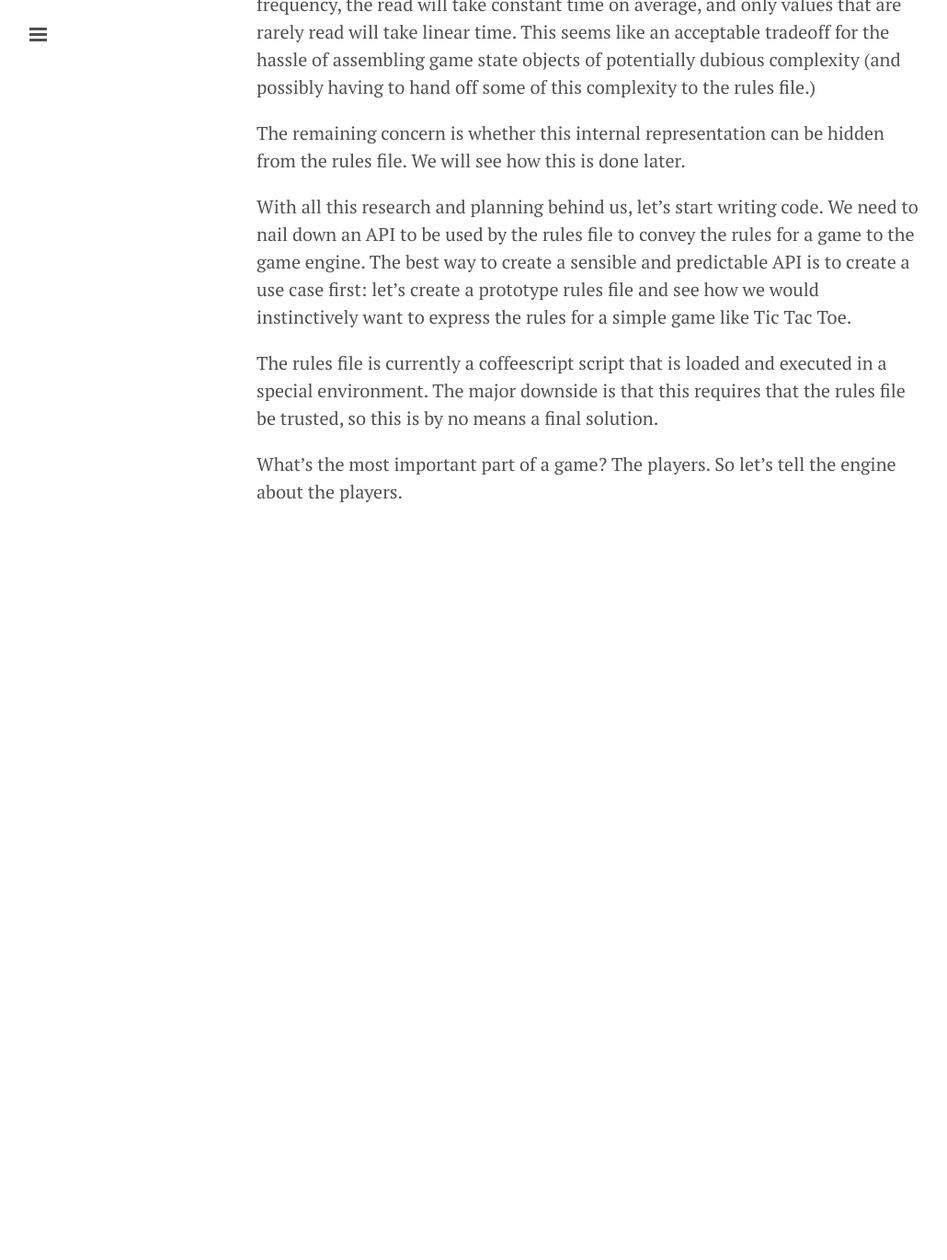
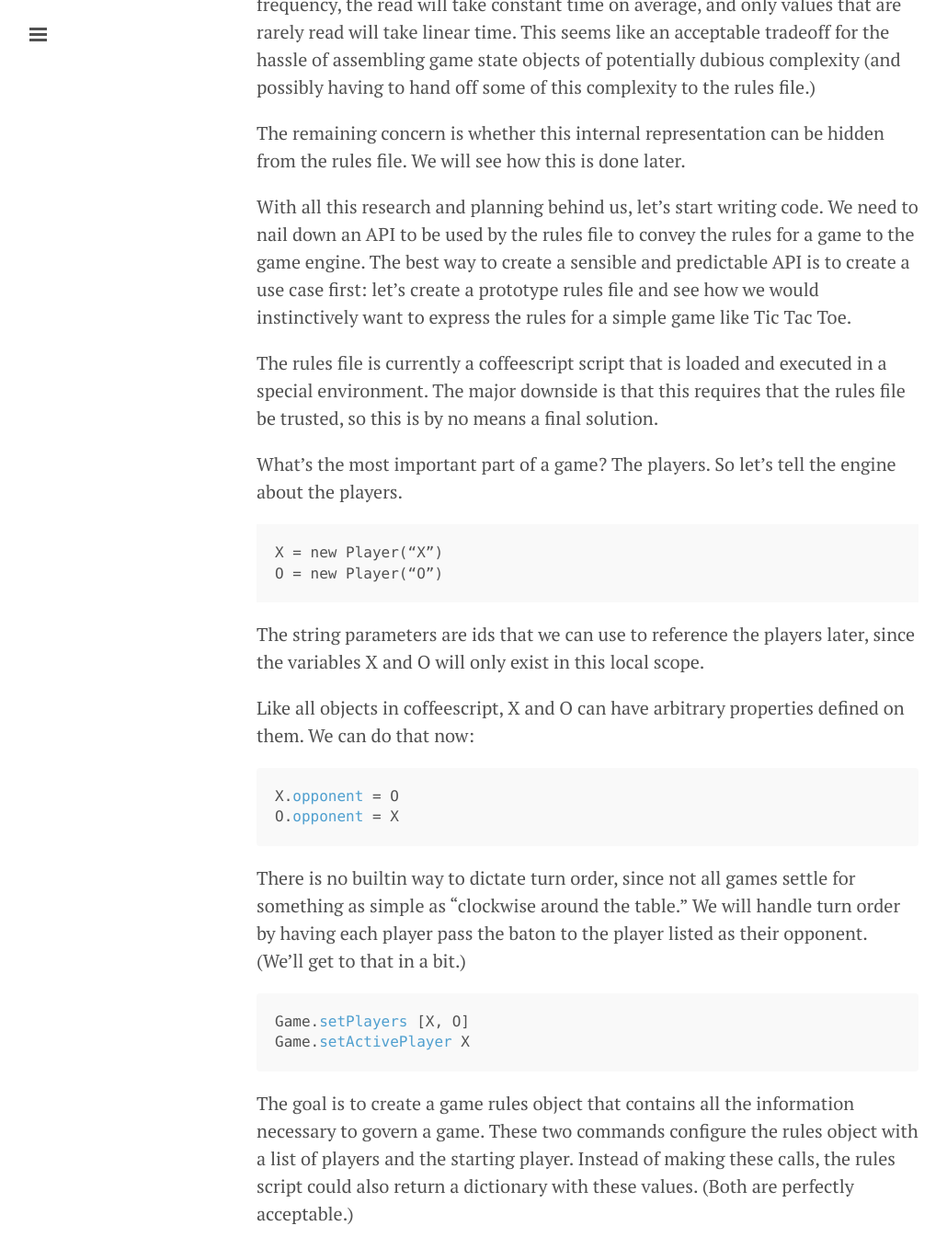
Before and after one commit to rainbowPhoenix/rainbowPhoenix.github.io, a Jekyll site: the page built from about.md, in a window 1280 px wide and 1400 px high, scrolled down 6417 px. Shown: the top 1370 px of the window at 92% size, without its empty margins (1-1031 px from the left). Built offline with Jekyll 4.4.1, drawn with Linux system fonts in a browser that asks for light colours; Markdown is read by kramdown in place of the engine named in the settings; before the commit the page ends 7047 px from its top, so only the background shows below that.

Commit message:
Update about.md

````diff
--- a/about.md
+++ b/about.md
@@ -103,3 +103,27 @@ With all this research and planning behind us, let’s start writing code. We ne
 The rules file is currently a coffeescript script that is loaded and executed in a special environment. The major downside is that this requires that the rules file be trusted, so this is by no means a final solution.
 
 What’s the most important part of a game? The players. So let’s tell the engine about the players.
+
+
+``` coffescript
+X = new Player(“X”)
+O = new Player(“O”)
+```
+
+The string parameters are ids that we can use to reference the players later, since the variables X and O will only exist in this local scope.
+
+Like all objects in coffeescript, X and O can have arbitrary properties defined on them. We can do that now:
+
+``` coffeescript
+X.opponent = O
+O.opponent = X
+```
+
+There is no builtin way to dictate turn order, since not all games settle for something as simple as “clockwise around the table.” We will handle turn order by having each player pass the baton to the player listed as their opponent. (We’ll get to that in a bit.)
+
+``` coffeescript
+Game.setPlayers [X, O]
+Game.setActivePlayer X
+```
+
+The goal is to create a game rules object that contains all the information necessary to govern a game. These two commands configure the rules object with a list of players and the starting player.  Instead of making these calls, the rules script could also return a dictionary with these values. (Both are perfectly acceptable.)
````
